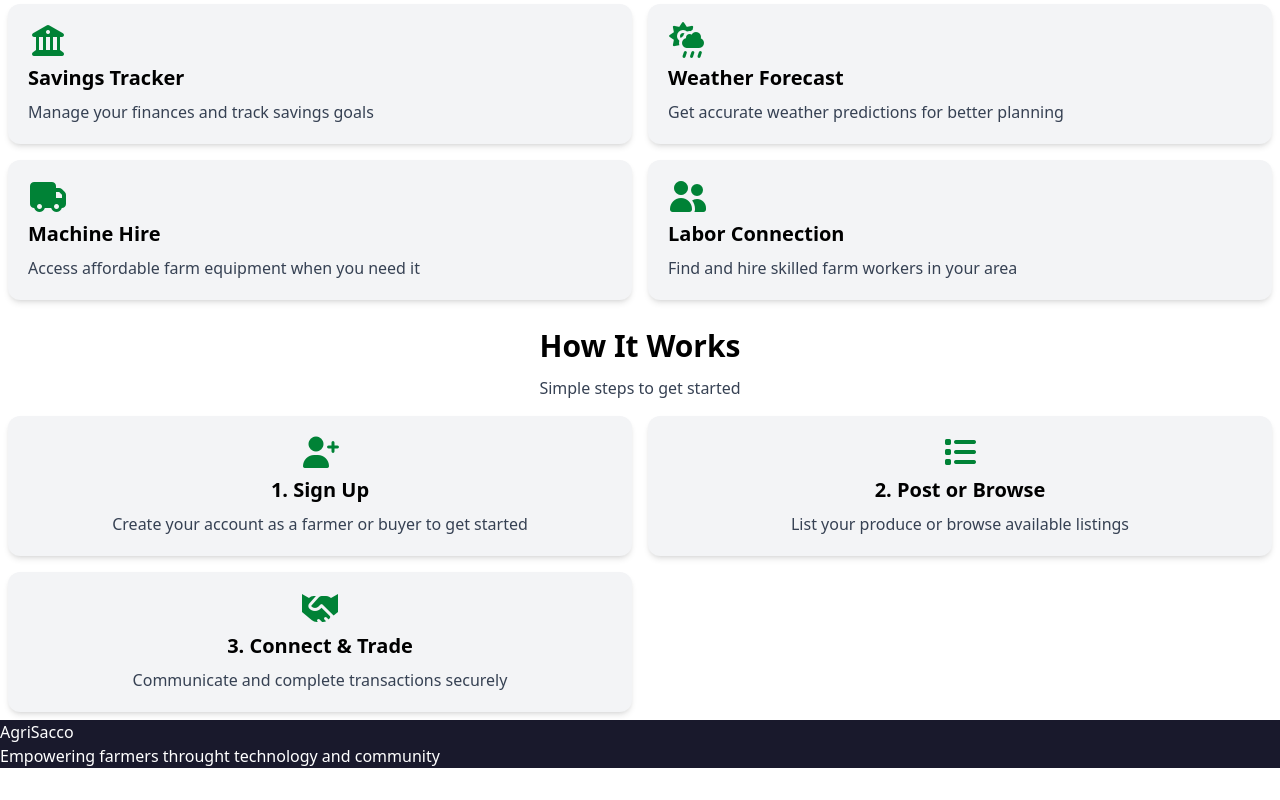
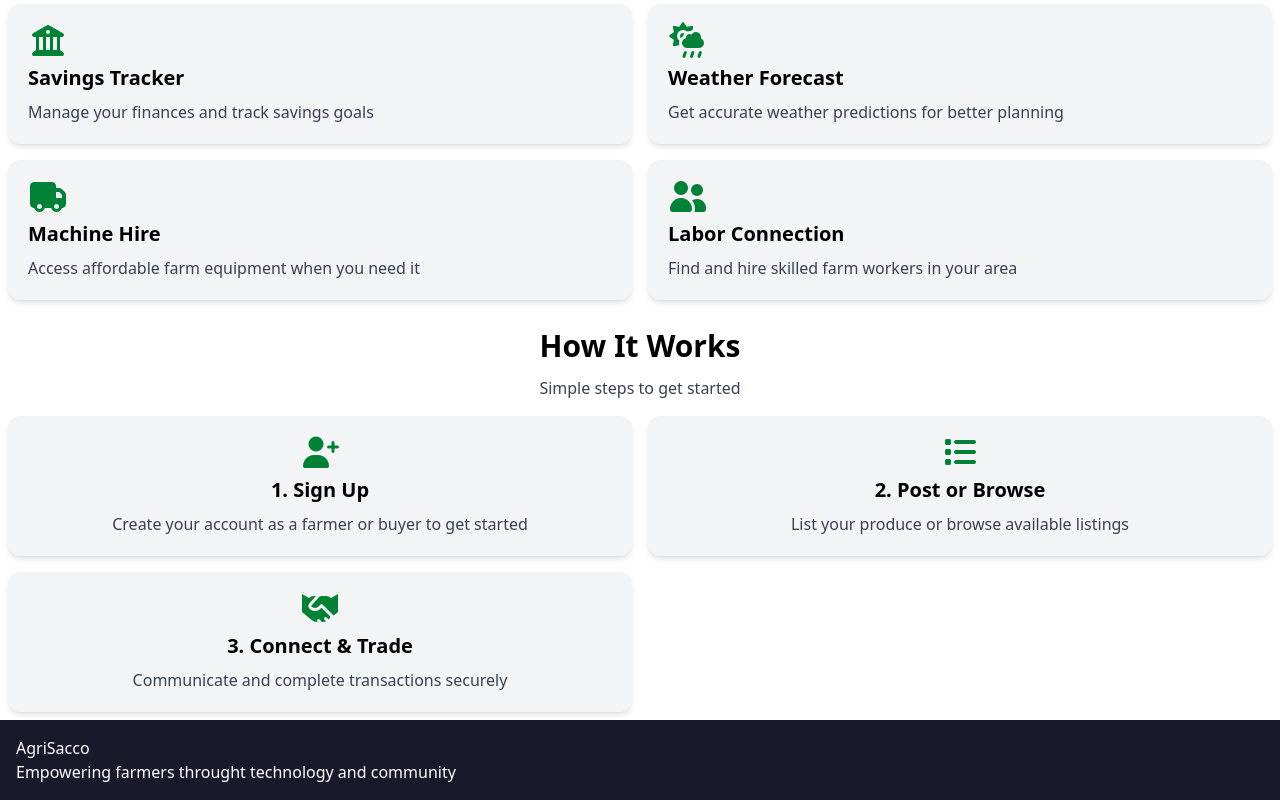
Before and after one commit to amazing955/Agri_webApp, a React (Vite) app: page / in a window 1280 px wide. Shown: the part 1404-2204 px from the top of the page. Before the commit the page ends 2172 px from the top, so only its background shows below. Built offline with nearby package versions, Linux system fonts and the light colour scheme.

Commit message:
Add padding to all sides

```diff
--- a/src/pages/HomePage/Footer.jsx
+++ b/src/pages/HomePage/Footer.jsx
@@ -2,7 +2,7 @@
 
 function Footer(){
   return (
-    <footer className='w-full bg-[#19192c] text-white'>
+    <footer className='w-full bg-[#19192c] text-white p-4'>
       <FooterHeading />
     </footer>
   )
```
